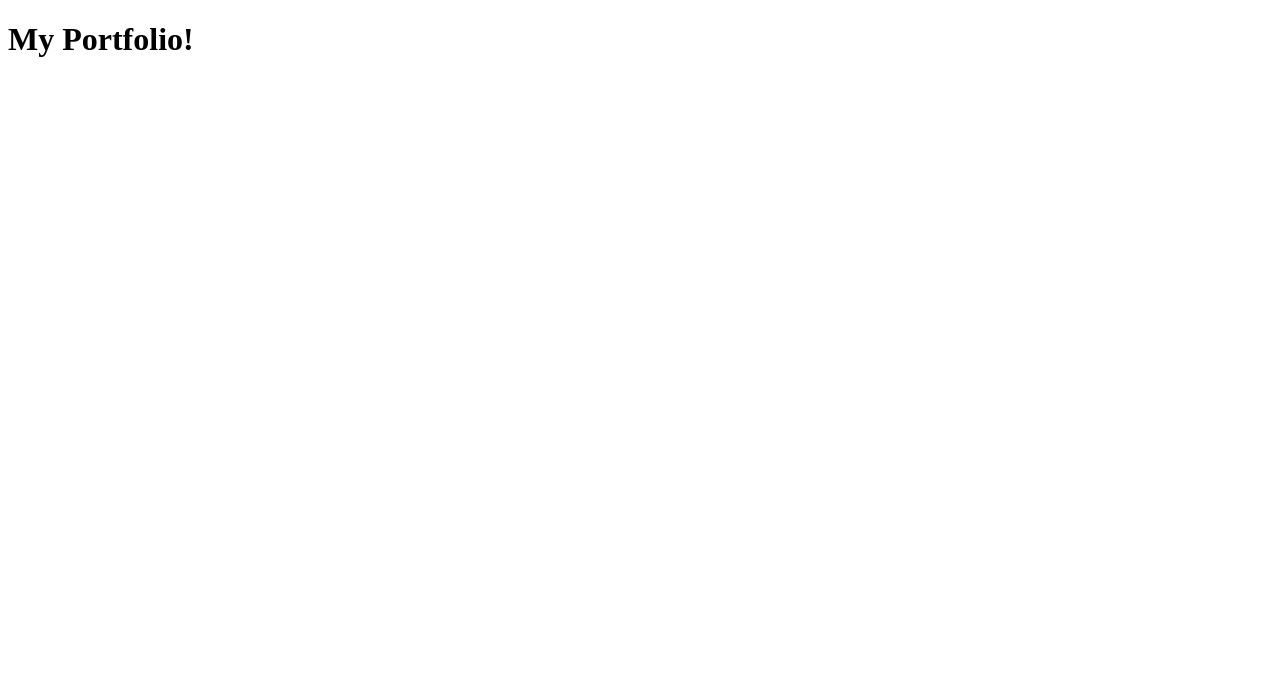
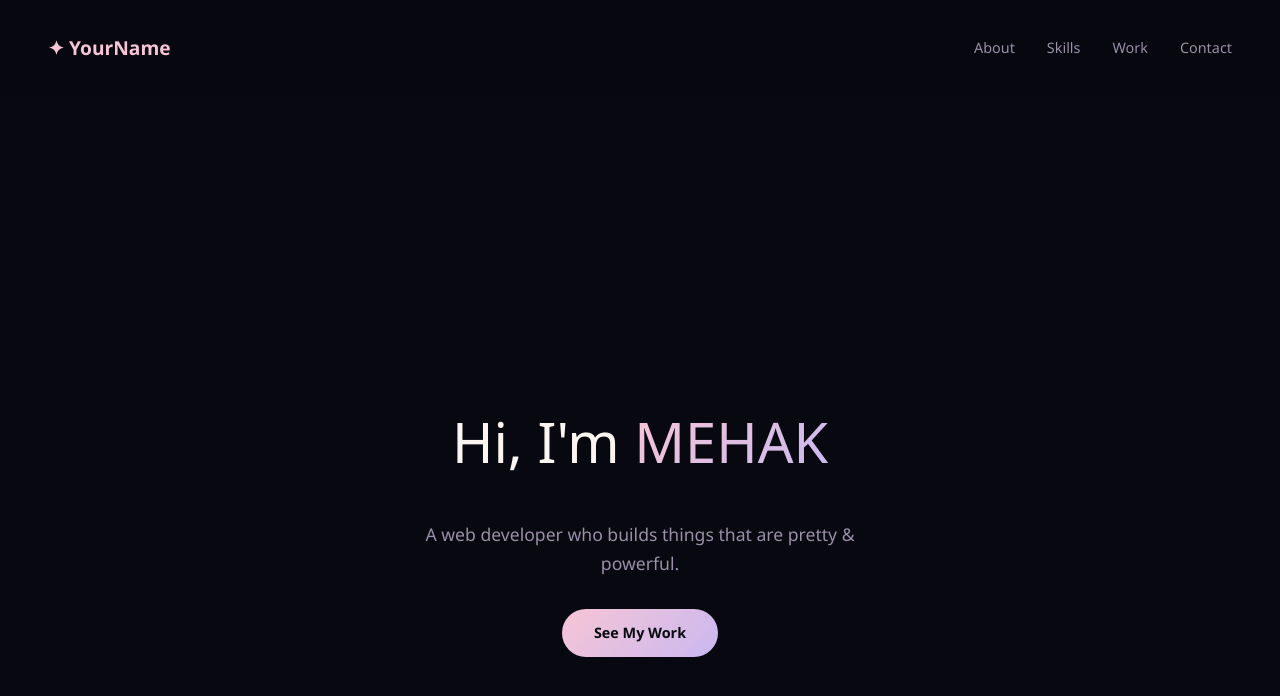
Before and after one commit to mehakpassi829-maker/Mehak-Portfolio, a plain HTML site: page index.html in a window 1280 px wide. Drawn offline with Linux system fonts and the light colour scheme.

Commit message:
Updated index.html,added CSS styling, and creating folder structure

```diff
--- a/index.html
+++ b/index.html
@@ -1,11 +1,30 @@
 <!DOCTYPE html>
 <html lang="en">
 <head>
-    <meta charset="UTF-8">
-    <meta name="viewport" content="width=device-width, initial-scale=1.0">
-    <title>Document</title>
+  <meta charset="UTF-8" />
+  <meta name="viewport" content="width=device-width, initial-scale=1.0"/>
+  <title>My Portfolio</title>
+  <link rel="stylesheet" href="style.css" />
 </head>
 <body>
-    <h1>My Portfolio!</h1>
+
+  <!-- NAVBAR -->
+  <nav>
+    <div class="logo">✦ YourName</div>
+    <ul class="nav-links">
+      <li><a href="#about">About</a></li>
+      <li><a href="#skills">Skills</a></li>
+      <li><a href="#projects">Work</a></li>
+      <li><a href="#contact">Contact</a></li>
+    </ul>
+  </nav>
+
+  <!-- HERO -->
+  <section id="hero">
+    <h1>Hi, I'm <span>MEHAK</span></h1>
+    <p>A web developer who builds things that are pretty & powerful.</p>
+    <a href="#projects" class="btn">See My Work</a>
+  </section>
+
 </body>
 </html>
--- /dev/null
+++ b/style.css
@@ -0,0 +1,114 @@
+css
+/* ── RESET: removes browser default spacing ── */
+* {
+  margin: 0;
+  padding: 0;
+  box-sizing: border-box;
+}
+
+/* ── YOUR COLOR PALETTE ── */
+/* Change these 5 values to restyle everything instantly */
+:root {
+  --bg:       #080810;   /* page background */
+  --primary:  #f7c5d5;   /* blush pink */
+  --secondary:#c9b8f0;   /* lavender */
+  --accent:   #a8e6cf;   /* mint */
+  --text:     #fdf6f0;   /* warm white */
+  --muted:    #9a8fa8;   /* grey for small text */
+}
+
+/* ── BASE STYLES ── */
+body {
+  background: var(--bg);  /* uses the --bg variable above */
+  color: var(--text);
+  font-family: 'Segoe UI', sans-serif;
+  font-size: 16px;
+  line-height: 1.6;       /* space between lines of text */
+}
+
+/* ── NAVBAR ── */
+nav {
+  position: fixed;        /* stays at top when you scroll */
+  top: 0;
+  left: 0;
+  right: 0;
+  display: flex;          /* puts logo and links side by side */
+  justify-content: space-between;  /* logo left, links right */
+  align-items: center;
+  padding: 1.2rem 3rem;
+  background: rgba(8, 8, 16, 0.85); /* semi-transparent bg */
+  backdrop-filter: blur(10px);       /* blurs what's behind it */
+  z-index: 100;           /* stays on top of everything */
+}
+
+.logo {
+  font-size: 1.2rem;
+  font-weight: 700;
+  color: var(--primary);
+}
+
+.nav-links {
+  list-style: none;       /* removes bullet points */
+  display: flex;
+  gap: 2rem;              /* space between links */
+}
+
+.nav-links a {
+  color: var(--muted);
+  text-decoration: none;  /* removes underline */
+  font-size: 0.9rem;
+  transition: color 0.3s; /* smooth color change on hover */
+}
+
+.nav-links a:hover {
+  color: var(--primary);  /* turns pink when you hover */
+}
+
+/* ── HERO SECTION ── */
+#hero {
+  min-height: 100vh;      /* fills the whole screen height */
+  display: flex;
+  flex-direction: column; /* stacks h1, p, button top to bottom */
+  justify-content: center;
+  align-items: center;
+  text-align: center;
+  padding: 6rem 2rem 2rem; /* top padding so navbar doesn't cover it */
+}
+
+#hero h1 {
+  font-size: 3.5rem;
+  font-weight: 300;
+  margin-bottom: 1rem;
+}
+
+#hero h1 span {
+  /* gradient text effect on your name */
+  background: linear-gradient(135deg, var(--primary), var(--secondary));
+  -webkit-background-clip: text;
+  -webkit-text-fill-color: transparent;
+}
+
+#hero p {
+  color: var(--muted);
+  font-size: 1.1rem;
+  max-width: 500px;
+  margin-bottom: 2rem;
+}
+
+/* ── BUTTON ── */
+.btn {
+  display: inline-block;
+  padding: 0.8rem 2rem;
+  border-radius: 100px;   /* pill shape */
+  background: linear-gradient(135deg, var(--primary), var(--secondary));
+  color: #080810;         /* dark text on light button */
+  text-decoration: none;
+  font-weight: 600;
+  font-size: 0.9rem;
+  transition: transform 0.3s, box-shadow 0.3s;
+}
+
+.btn:hover {
+  transform: translateY(-3px);  /* lifts up on hover */
+  box-shadow: 0 10px 25px rgba(247, 197, 213, 0.3);
+}
```
Also changed, not shown: animation.css (added), images/project1.png (added), images/your-photo.jpg (added), scripts/main.js (added).
